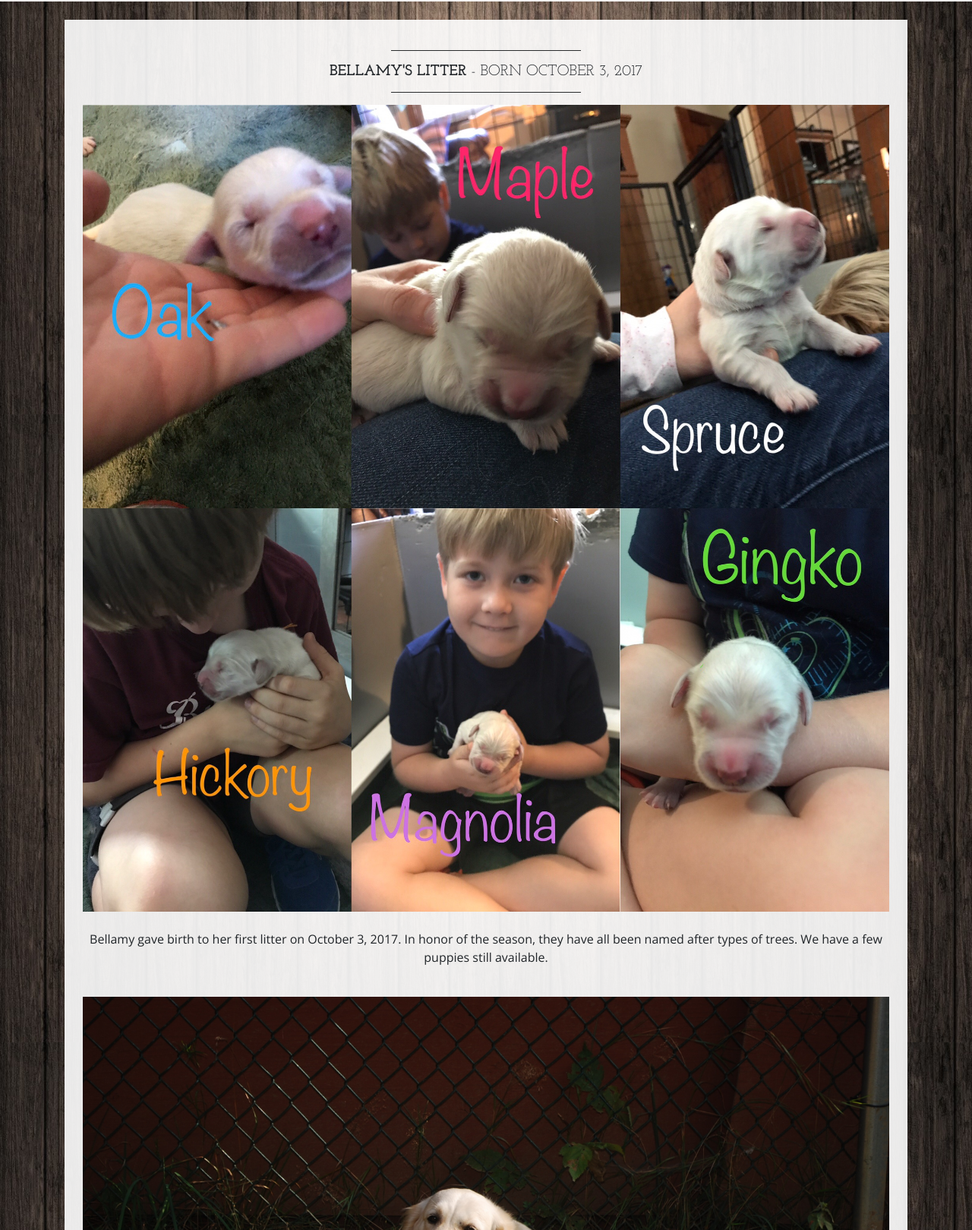
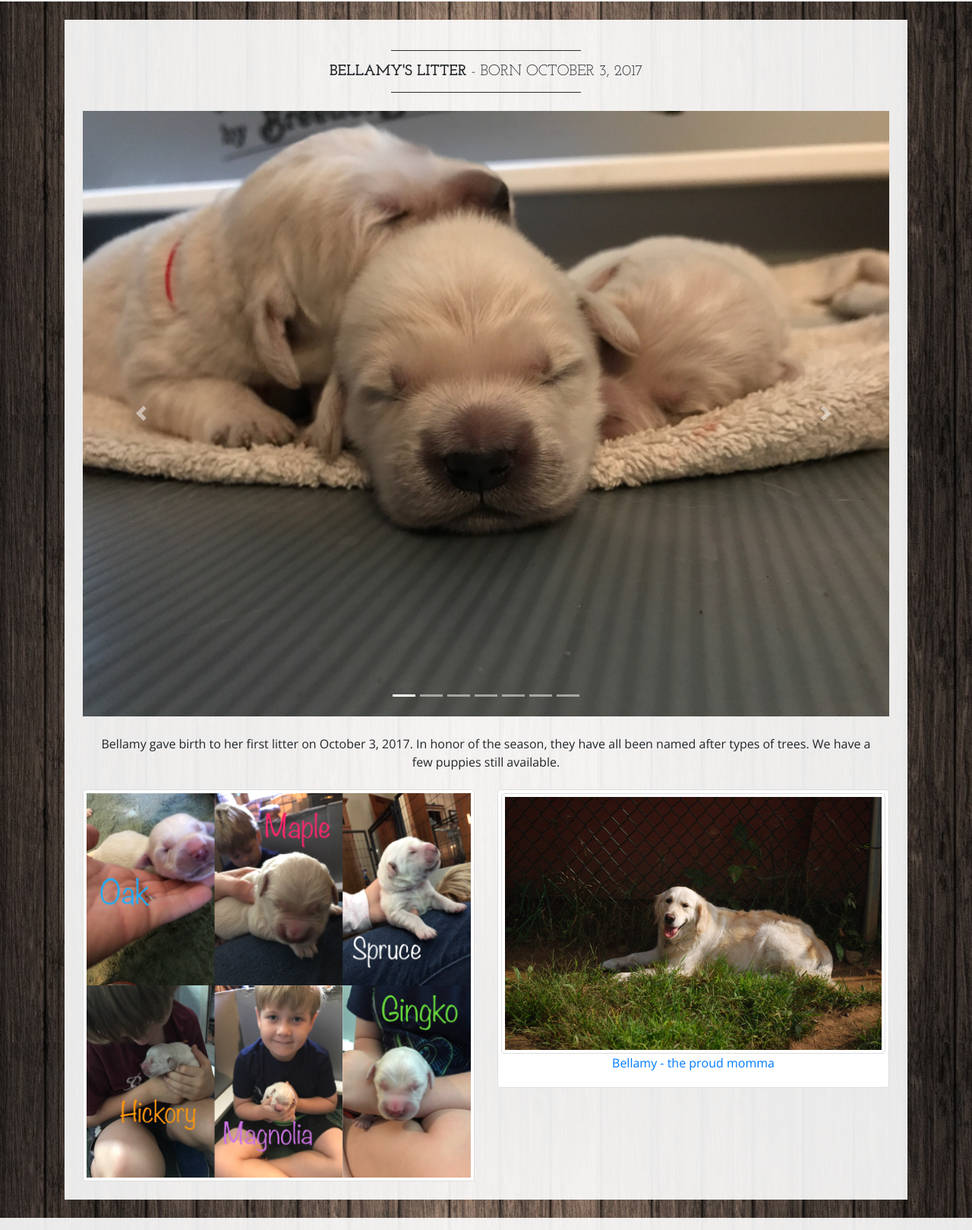
Before and after one commit to durandsl/rosemist_site, a website: page pages/puppies.html in a window 1280 px wide. Shown: the part 281-1900 px from the top of the page at 76% size. Drawn offline with nearby package versions, Linux system fonts and the light colour scheme.

Commit message:
added additional pictures of puppies

```diff
--- a/pages/css/rosemist.css
+++ b/pages/css/rosemist.css
@@ -62,11 +62,3 @@ hr.divider {
     border-color: #292b2c;
     max-width: 250px;
 }
-
-.map-container iframe {
-    pointer-events: none;
-}
-
-.map-container iframe.clicked {
-    pointer-events: auto;
-}
--- a/pages/puppies.html
+++ b/pages/puppies.html
@@ -47,18 +47,87 @@
                 <strong>Bellamy's Litter</strong> - Born October 3, 2017
             </h2>
             <hr class="divider">
+            <div id="puppyCarousel" class="carousel slide my-4">
+                <ol class="carousel-indicators">
+                    <li data-target="#puppyCarousel" data-slide-to="0" class="active"></li>
+                    <li data-target="#puppyCarousel" data-slide-to="1"></li>
+                    <li data-target="#puppyCarousel" data-slide-to="2"></li>
+                    <li data-target="#puppyCarousel" data-slide-to="3"></li>
+                    <li data-target="#puppyCarousel" data-slide-to="4"></li>
+                    <li data-target="#puppyCarousel" data-slide-to="5"></li>
+                    <li data-target="#puppyCarousel" data-slide-to="6"></li>
+                </ol>
+                <div class="carousel-inner" role="listbox">
+                    <div class="carousel-item active">
+                        <img class="d-block img-fluid w-100" src="img/puppy_pile.jpeg" alt="">
+                    </div>
+                    <div class="carousel-item">
+                        <img class="d-block img-fluid w-100" src="img/pup1.jpg" alt="">
+                    </div>
+                    <div class="carousel-item">
+                        <img class="d-block img-fluid w-100" src="img/pup2.jpg" alt="">
+                    </div>
+                    <div class="carousel-item">
+                        <img class="d-block img-fluid w-100" src="img/pup3.jpg" alt="">
+                    </div>
+                    <div class="carousel-item">
+                        <img class="d-block img-fluid w-100" src="img/pup4.jpg" alt="">
+                    </div>
+                    <div class="carousel-item">
+                        <img class="d-block img-fluid w-100" src="img/pup5.jpg" alt="">
+                    </div>
+                    <div class="carousel-item">
+                        <img class="d-block img-fluid w-100" src="img/pup6.jpg" alt="">
+                    </div>
+                </div>
+                <a class="carousel-control-prev" href="#puppyCarousel" role="button" data-slide="prev">
+                    <span class="carousel-control-prev-icon" aria-hidden="true"></span>
+                    <span class="sr-only">Previous</span>
+                </a>
+                <a class="carousel-control-next" href="#puppyCarousel" role="button" data-slide="next">
+                    <span class="carousel-control-next-icon" aria-hidden="true"></span>
+                    <span class="sr-only">Next</span>
+                </a>
+            </div>
+            <div class="col-lg-12 text-center my-4 p-8">
+                <p>Bellamy gave birth to her first litter on October 3, 2017. In honor of the season, they have all been named after types of trees. We have a few puppies still available.</p>
+            </div>
             <div class="row">
+                <div class="col-md-6">
+                    <div class="thumbnail">
+                        <a href="img/bellamy_pups.jpg">
+                            <img src="img/bellamy_pups.jpg" class="img-thumbnail" alt="Bellamy Pups" style="width:100%">
+                        </a>
+                    </div>
+                </div>
+                <div class="col-md-6">
+                    <div class="img-thumbnail">
+                        <a href="img/bellamy.jpg">
+                            <img src="img/bellamy.jpg" alt="Bellamy" class="img-thumbnail" style="width:100%">
+                            <div class="caption text-center">
+                                <p>Bellamy - the proud momma</p>
+                            </div>
+                        </a>
+                    </div>
+                </div>
+            </div>
+        </div>
+        <!--<div class="row">
                 <div class="col-lg-12 my-0">
                     <img class="img-fluid mb-4 mb-lg-0" src="img/bellamy_pups.jpg" alt="">
                 </div>
-                <div class="col-lg-12 text-center my-4 p-8">
-                    <p>Bellamy gave birth to her first litter on October 3, 2017. In honor of the season, they have all been named after types of trees. We have a few puppies still available.</p>
-                </div>
+
+                <!--<div class="col-lg-12 my-4">
+                    <img class="img-fluid mb-4 mb-lg-0" src="img/bellamy.jpg" alt="">
+                </div>-->
+        <!--<figure class="figure col-lg-12 my-4">
+                    <img class="figure-img img-fluid" src="img/bellamy.jpg">
+                    <figcaption class="figure-caption text-center">Bellamy, the proud momma</figcaption>
+                </figure>
                 <div class="col-lg-12 my-0">
-                    <img class="img-fluid mb-4 mb-lg-0" src="img/bellamy.jpg" alt="">
-                </div>
-            </div>
-        </div>
+                    <img class="img-fluid mb-4 mb-lg-0" src="img/bellamy_pups2.jpeg" alt="">
+                </div>-->
+
     </div>
     <!-- /.container -->
 
```
Also changed, not shown: pages/img/bellamy_pups2.jpeg (added), pages/img/muddy_puppy.jpg (added), pages/img/pup1.jpg (added), pages/img/pup2.jpg (added), pages/img/pup3.jpg (added), pages/img/pup4.jpg (added), pages/img/pup5.jpg (added), pages/img/pup6.jpg (added), pages/img/puppy_pile.jpeg (added).
